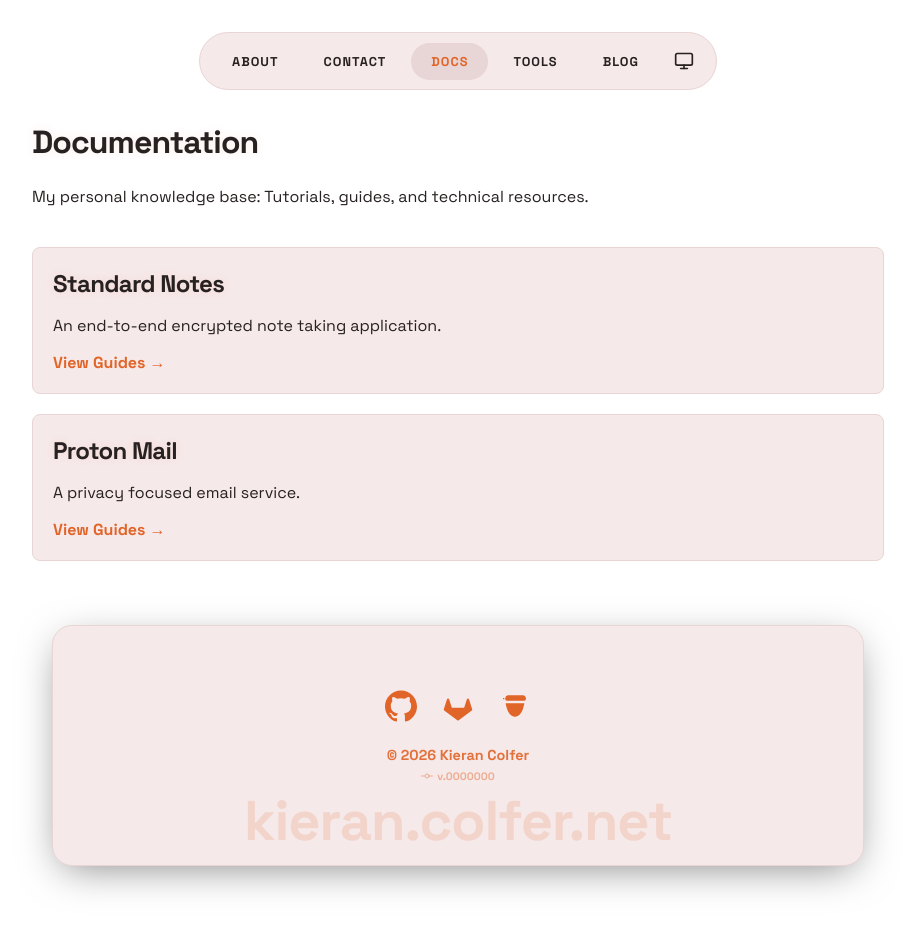
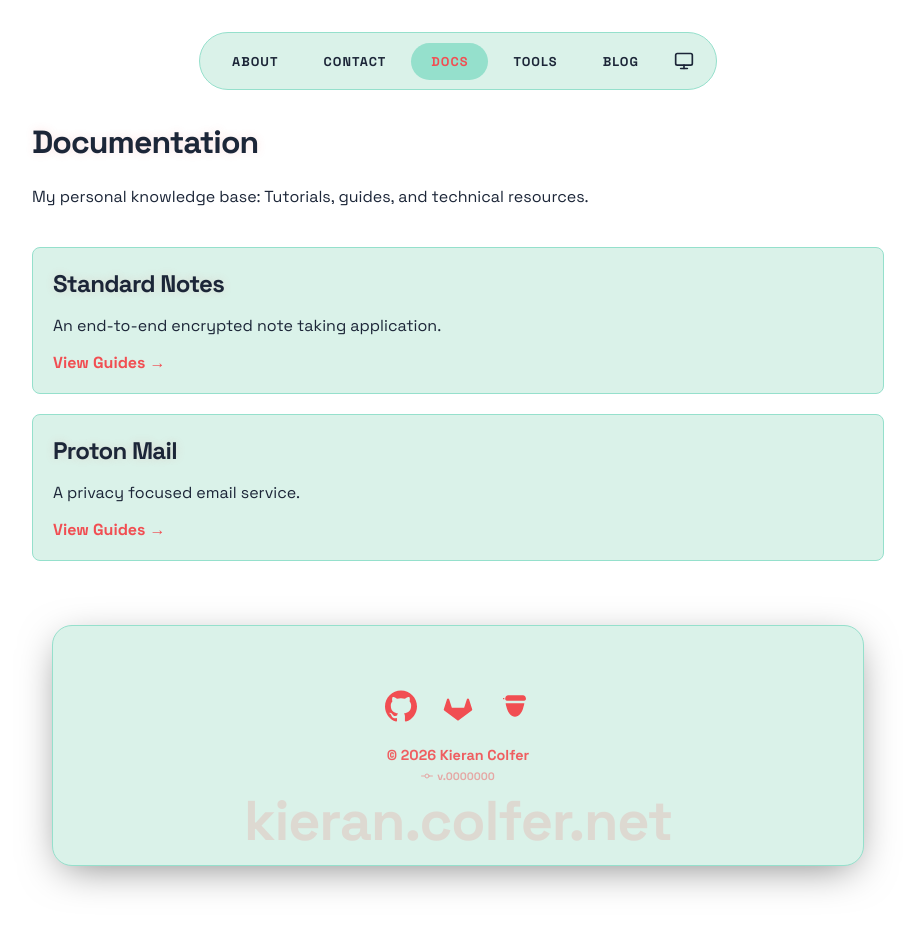
Before and after one commit to PASSK3YS/PASSK3YS.github.io, a Jekyll site: the page built from docs.md, in a window 1280 px wide. Shown: the whole page, without its empty margins (182-1097 px from the left). Built offline with Jekyll 4.4.1, drawn with Linux system fonts in a browser that asks for light colours.

Commit message:
chore: test light mode

```diff
--- a/assets/css/style.css
+++ b/assets/css/style.css
@@ -28,13 +28,13 @@
 [data-theme="light"] {
     color-scheme: light;
     --bg: #ffffff;
-    --text: #272121;
-    --text-muted: #595050;
-    --accent: #E16428;
-    --accent-hover: #c9551e;
-    --border: #e8d5d5;
-    --nav-bg: #F6E9E9;
-    --accent-glow: rgba(225, 100, 40, 0.1);
+    --text: #1c2638;
+    --text-muted: #39707a;
+    --accent: #f14e52;
+    --accent-hover: #9b222b;
+    --border: #95e0cc;
+    --nav-bg: #daf2e9;
+    --accent-glow: rgba(241, 78, 82, 0.15);
 }
 
 body, .footer-card, .profile-img, pre, code, h1, h2, h3, a, blockquote {
```
